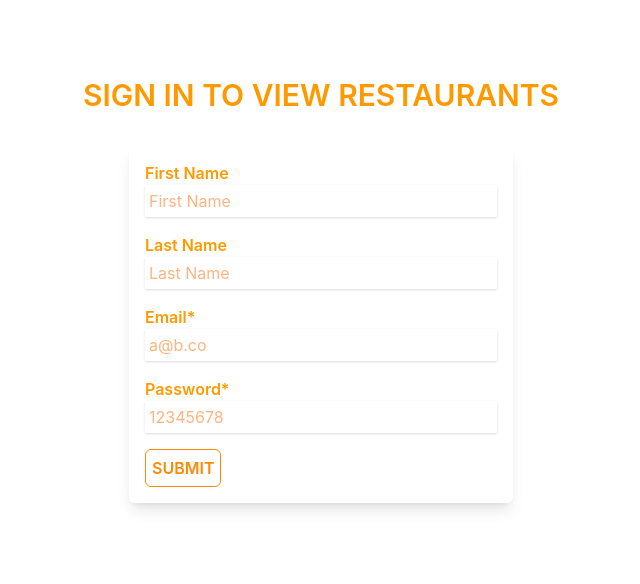
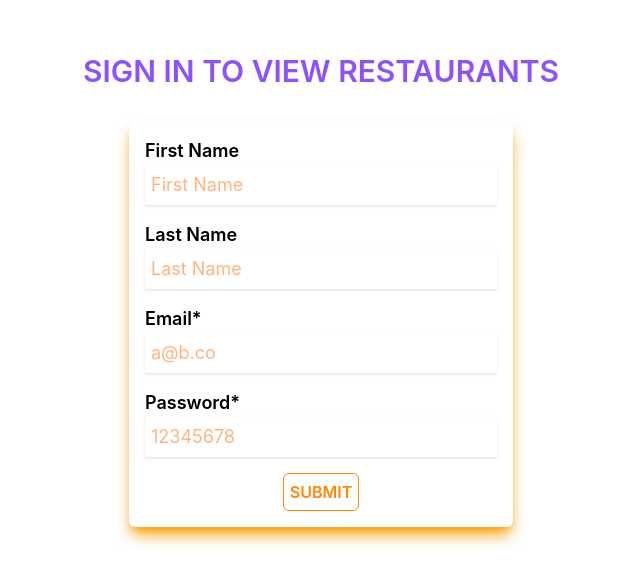
Before and after one commit to Yogeshmalik/learn-react, a React (Vite) app: page /auth/login in a window 1280 px wide. Shown: the part 110-694 px from the top of the page, without its empty margins (319-959 px from the left). Built offline with nearby package versions, Linux system fonts and the light colour scheme.

Commit message:
auth navigate fix

```diff
--- a/src/auth/Login.jsx
+++ b/src/auth/Login.jsx
@@ -22,7 +22,7 @@ export const Login = () => {
 
   return (
     <div className="login-page m-auto flex flex-col h-screen justify-center items-center space-y-4 md:space-y-8">
-      <h1 className="signin-heading text-3xl uppercase font-semibold text-amber-500">
+      <h1 className="signin-heading text-3xl uppercase font-semibold text-violet-500 text-center">
         Sign In to view restaurants
       </h1>
       <Formik
@@ -46,10 +46,10 @@ export const Login = () => {
         }}
       >
         {({ errors, touched }) => (
-          <Form className="formik-form borde border-amber-500 rounded-md flex flex-col p-4 md:min-w-96 shadow-lg hover:shadow-2xl hover:shadow-amber-500 space-y-4 mx-auto">
+          <Form className="formik-form borde border-amber-500 rounded-md flex flex-col p-4 w-full max-w-xs md:max-w-96 shadow-lg hover:shadow-2xl shadow-amber-500 space-y-4 mx-auto">
             <label
               htmlFor="firstName"
-              className="text-md text-amber-500 font-semibold flex flex-col"
+              className="text-lg text-black font-semibold flex flex-col w-full"
             >
               First Name
               <Field
@@ -58,7 +58,7 @@ export const Login = () => {
                 placeholder="First Name"
                 type="text"
                 autoComplete="current-first-name"
-                className="outline-0 shadow p-1 text-orange-500 placeholder:font-normal"
+                className="outline-0 shadow p-1.5 text-orange-500 placeholder:font-normal"
               />
               {errors.firstName && touched.firstName ? (
                 <div className="form-error-tag text-red-500">
@@ -69,7 +69,7 @@ export const Login = () => {
 
             <label
               htmlFor="lastName"
-              className="text-md text-amber-500 font-semibold flex flex-col"
+              className="text-lg text-black font-semibold flex flex-col"
             >
               Last Name
               <Field
@@ -78,7 +78,7 @@ export const Login = () => {
                 placeholder="Last Name"
                 type="text"
                 autoComplete="current-last-name"
-                className="outline-0 shadow p-1 text-orange-500 placeholder:font-normal"
+                className="outline-0 shadow p-1.5 text-orange-500 placeholder:font-normal"
               />
               {errors.lastName && touched.lastName ? (
                 <div className="form-error-tag text-red-500">
@@ -89,7 +89,7 @@ export const Login = () => {
 
             <label
               htmlFor="email"
-              className="text-md text-amber-500 font-semibold flex flex-col"
+              className="text-lg text-black font-semibold flex flex-col"
             >
               Email*
               <Field
@@ -98,7 +98,7 @@ export const Login = () => {
                 placeholder="a@b.co"
                 type="email"
                 autoComplete="current-email"
-                className="outline-0 shadow p-1 text-orange-500 placeholder:font-normal"
+                className="outline-0 shadow p-1.5 text-orange-500 placeholder:font-normal"
               />
               {errors.email && touched.email ? (
                 <div className="form-error-tag text-red-500">
@@ -109,7 +109,7 @@ export const Login = () => {
 
             <label
               htmlFor="password"
-              className="text-md text-amber-500 font-semibold flex flex-col"
+              className="text-lg text-black font-semibold flex flex-col"
             >
               Password*
               <Field
@@ -118,7 +118,7 @@ export const Login = () => {
                 placeholder="12345678"
                 type="password"
                 autoComplete="current-password"
-                className="outline-0 shadow p-1 text-orange-500 placeholder:font-normal"
+                className="outline-0 shadow p-1.5 text-orange-500 placeholder:font-normal"
               />
               {errors.password && touched.password ? (
                 <div className="form-error-tag text-red-500">
@@ -126,7 +126,7 @@ export const Login = () => {
                 </div>
               ) : null}
             </label>
-            <Button type="submit" label="Submit" />
+            <Button type="submit" label="Submit" className="mx-auto" />
           </Form>
         )}
       </Formik>
--- a/src/components/Header.jsx
+++ b/src/components/Header.jsx
@@ -1,6 +1,6 @@
 import { useState } from "react";
 import { TitleImg } from "../constants";
-import { Link } from "react-router";
+import { Link, useNavigate } from "react-router";
 import Button from "./Button";
 import useOnline from "../hooks/useOnline";
 
@@ -64,11 +64,12 @@ const NavItems = () => {
 const LoginLogoutButtons = () => {
   const [isLoggedIn, setIsLoggedIn] = useState(true);
   const isOnline = useOnline();
+  const navigate = useNavigate();
 
   const handleLogout = () => {
     setIsLoggedIn(false);
     localStorage.removeItem("isAuth");
-    window.location.href = "auth/login";
+    navigate("/auth/login");
   };
 
   return (
```
